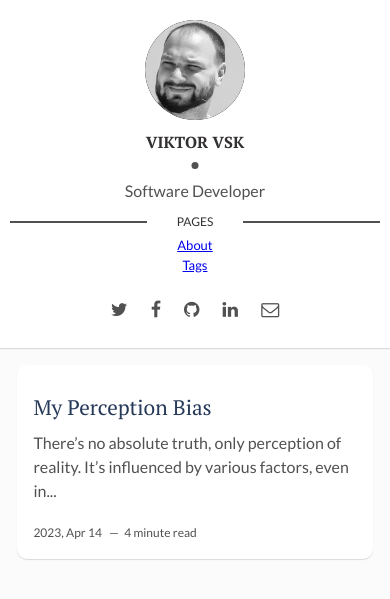
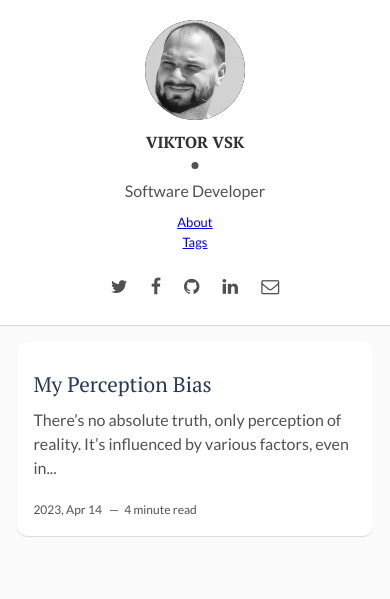
Before and after one commit to viktorvsk/viktorvsk.com, a Jekyll site: the page built from index.html, in a window 390 px wide. Shown: the top 599 px of the page. Built offline with Jekyll 4.4.1, drawn with Linux system fonts in a browser that asks for light colours; the list of posts is cut into pages by our own code.

Commit message:
Hide pages title on small screens

```diff
--- a/assets/css/main.css
+++ b/assets/css/main.css
@@ -1494,7 +1494,7 @@ a.newer-posts:hover {
         -ms-flex-align: stretch;
             align-items: stretch;
   }
-  .contact-title, .copyright {
+  .contact-title, .copyright, .pages-title {
     display: none;
   }
 }
--- a/docs/assets/css/main.css
+++ b/docs/assets/css/main.css
@@ -1494,7 +1494,7 @@ a.newer-posts:hover {
         -ms-flex-align: stretch;
             align-items: stretch;
   }
-  .contact-title, .copyright {
+  .contact-title, .copyright, .pages-title {
     display: none;
   }
 }
```
